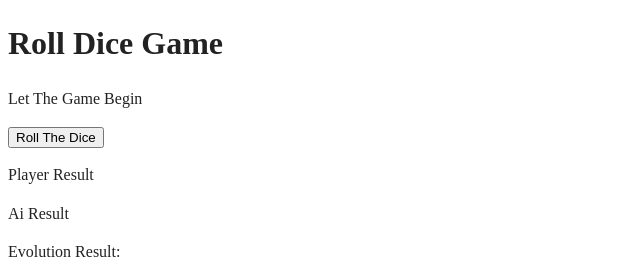
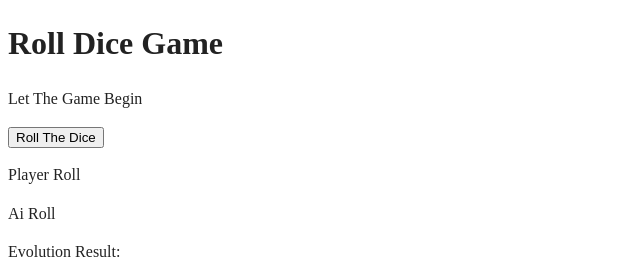
Before and after one commit to AniHo/A1, a website built with webpack: page ROLL-THE-DICE/index.html in a window 1280 px wide. Shown: the top 275 px of the page, 0-640 px from the left. Built offline with nearby package versions, Linux system fonts and the light colour scheme.

Commit message:
Update index.html

```diff
--- a/ROLL-THE-DICE/index.html
+++ b/ROLL-THE-DICE/index.html
@@ -30,8 +30,8 @@
   <p>Let The Game Begin</p>
 
   <button id = "ButtonOn"> Roll The Dice </button>
-  <p id = playerRollText> Player Result </p>
-  <p id="aiRollText"> Ai Result </p>
+  <p id = playerRollText> Player Roll </p>
+  <p id="aiRollText"> Ai Roll </p>
   <p id ="result"> Evolution Result:  </p>
   <p id = "playerScoreText"> Player Score  </p>
 <p id = "aiScoreText"> Ai Score </p>
```
